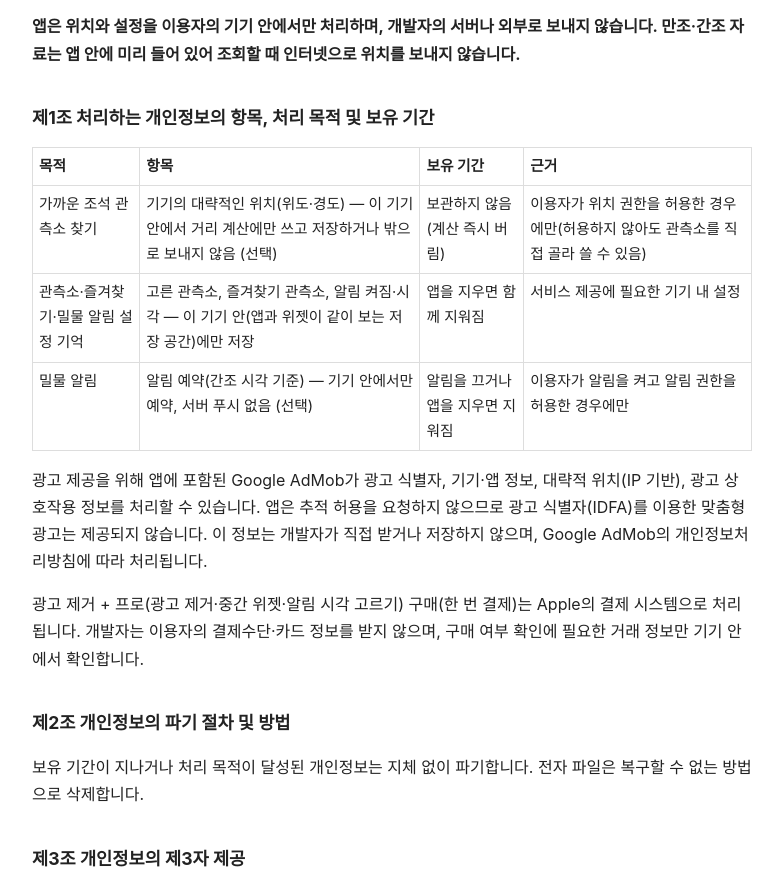
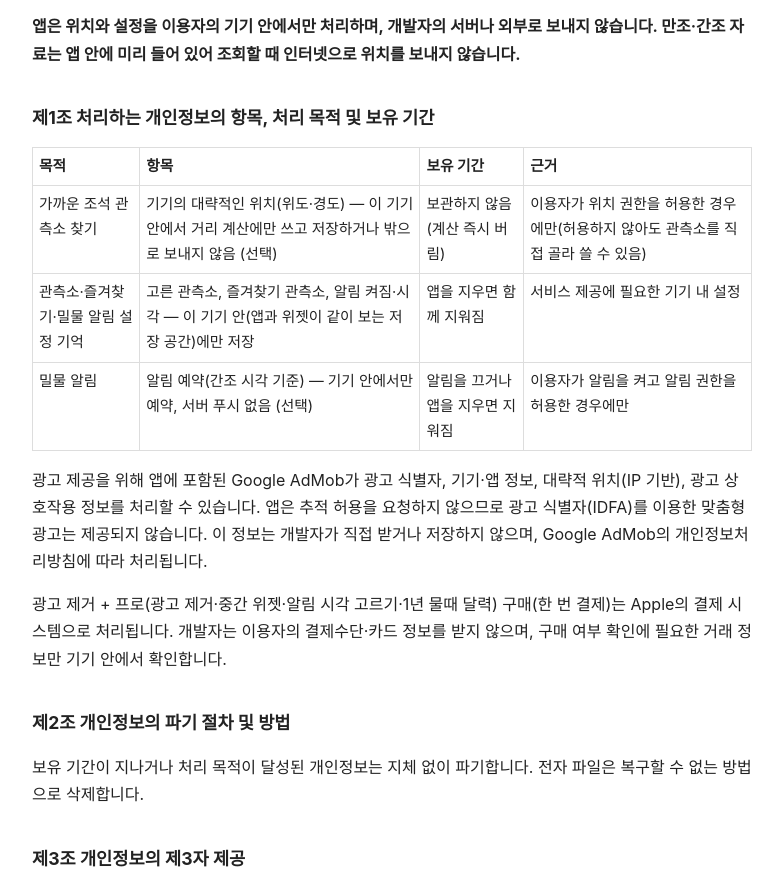
Before and after one commit to giroklabs/giroklabs.github.io, a plain HTML site: page mulddae/privacy.html in a window 1280 px wide. Shown: the part 154-1040 px from the top of the page, without its empty margins (248-1031 px from the left). Drawn offline with Linux system fonts and the light colour scheme.

Commit message:
물때어때 처리방침·약관: 프로에 1년 물때 달력 반영
Co-Authored-By: Claude Opus 5.5 <noreply@anthropic.com>

```diff
--- a/mulddae/privacy.html
+++ b/mulddae/privacy.html
@@ -1,7 +1,7 @@
 <!doctype html><html lang="ko"><head><meta charset="utf-8"><meta name="viewport" content="width=device-width,initial-scale=1"><title>물때어때 개인정보 처리방침</title>
 <style>body{font-family:-apple-system,"Apple SD Gothic Neo",sans-serif;max-width:720px;margin:0 auto;padding:24px 16px;line-height:1.7;color:#222;background:#fff}h1{font-size:1.5em}h2{font-size:1.1em;margin-top:2em}table{border-collapse:collapse;width:100%;font-size:.92em}td,th{border:1px solid #ddd;padding:6px;vertical-align:top;text-align:left}mark{background:#ffe08a}@media(prefers-color-scheme:dark){body{background:#111;color:#ddd}td,th{border-color:#444}}</style></head><body>
 <h1>물때어때 개인정보 처리방침</h1><p>기록랩스(GIROK Labs.)(이하 "개발자")는 「개인정보 보호법」에 따라 「물때어때」(이하 "앱") 이용자의 개인정보를 보호하고 관련 고충을 원활하게 처리하기 위하여 다음과 같이 개인정보 처리방침을 둡니다.</p><p><b>앱은 위치와 설정을 이용자의 기기 안에서만 처리하며, 개발자의 서버나 외부로 보내지 않습니다. 만조·간조 자료는 앱 안에 미리 들어 있어 조회할 때 인터넷으로 위치를 보내지 않습니다.</b></p><h2>제1조 처리하는 개인정보의 항목, 처리 목적 및 보유 기간</h2>
-<table><tr><th>목적</th><th>항목</th><th>보유 기간</th><th>근거</th></tr><tr><td>가까운 조석 관측소 찾기</td><td>기기의 대략적인 위치(위도·경도) — 이 기기 안에서 거리 계산에만 쓰고 저장하거나 밖으로 보내지 않음 (선택)</td><td>보관하지 않음(계산 즉시 버림)</td><td>이용자가 위치 권한을 허용한 경우에만(허용하지 않아도 관측소를 직접 골라 쓸 수 있음)</td></tr><tr><td>관측소·즐겨찾기·밀물 알림 설정 기억</td><td>고른 관측소, 즐겨찾기 관측소, 알림 켜짐·시각 — 이 기기 안(앱과 위젯이 같이 보는 저장 공간)에만 저장</td><td>앱을 지우면 함께 지워짐</td><td>서비스 제공에 필요한 기기 내 설정</td></tr><tr><td>밀물 알림</td><td>알림 예약(간조 시각 기준) — 기기 안에서만 예약, 서버 푸시 없음 (선택)</td><td>알림을 끄거나 앱을 지우면 지워짐</td><td>이용자가 알림을 켜고 알림 권한을 허용한 경우에만</td></tr></table><p>광고 제공을 위해 앱에 포함된 Google AdMob가 광고 식별자, 기기·앱 정보, 대략적 위치(IP 기반), 광고 상호작용 정보를 처리할 수 있습니다. 앱은 추적 허용을 요청하지 않으므로 광고 식별자(IDFA)를 이용한 맞춤형 광고는 제공되지 않습니다. 이 정보는 개발자가 직접 받거나 저장하지 않으며, Google AdMob의 개인정보처리방침에 따라 처리됩니다.</p><p>광고 제거 + 프로(광고 제거·중간 위젯·알림 시각 고르기) 구매(한 번 결제)는 Apple의 결제 시스템으로 처리됩니다. 개발자는 이용자의 결제수단·카드 정보를 받지 않으며, 구매 여부 확인에 필요한 거래 정보만 기기 안에서 확인합니다.</p>
+<table><tr><th>목적</th><th>항목</th><th>보유 기간</th><th>근거</th></tr><tr><td>가까운 조석 관측소 찾기</td><td>기기의 대략적인 위치(위도·경도) — 이 기기 안에서 거리 계산에만 쓰고 저장하거나 밖으로 보내지 않음 (선택)</td><td>보관하지 않음(계산 즉시 버림)</td><td>이용자가 위치 권한을 허용한 경우에만(허용하지 않아도 관측소를 직접 골라 쓸 수 있음)</td></tr><tr><td>관측소·즐겨찾기·밀물 알림 설정 기억</td><td>고른 관측소, 즐겨찾기 관측소, 알림 켜짐·시각 — 이 기기 안(앱과 위젯이 같이 보는 저장 공간)에만 저장</td><td>앱을 지우면 함께 지워짐</td><td>서비스 제공에 필요한 기기 내 설정</td></tr><tr><td>밀물 알림</td><td>알림 예약(간조 시각 기준) — 기기 안에서만 예약, 서버 푸시 없음 (선택)</td><td>알림을 끄거나 앱을 지우면 지워짐</td><td>이용자가 알림을 켜고 알림 권한을 허용한 경우에만</td></tr></table><p>광고 제공을 위해 앱에 포함된 Google AdMob가 광고 식별자, 기기·앱 정보, 대략적 위치(IP 기반), 광고 상호작용 정보를 처리할 수 있습니다. 앱은 추적 허용을 요청하지 않으므로 광고 식별자(IDFA)를 이용한 맞춤형 광고는 제공되지 않습니다. 이 정보는 개발자가 직접 받거나 저장하지 않으며, Google AdMob의 개인정보처리방침에 따라 처리됩니다.</p><p>광고 제거 + 프로(광고 제거·중간 위젯·알림 시각 고르기·1년 물때 달력) 구매(한 번 결제)는 Apple의 결제 시스템으로 처리됩니다. 개발자는 이용자의 결제수단·카드 정보를 받지 않으며, 구매 여부 확인에 필요한 거래 정보만 기기 안에서 확인합니다.</p>
 <h2>제2조 개인정보의 파기 절차 및 방법</h2>
 <p>보유 기간이 지나거나 처리 목적이 달성된 개인정보는 지체 없이 파기합니다. 전자 파일은 복구할 수 없는 방법으로 삭제합니다.</p>
 <h2>제3조 개인정보의 제3자 제공</h2>
```
Also changed, not shown: mulddae/terms.html (+1 -1 lines).
